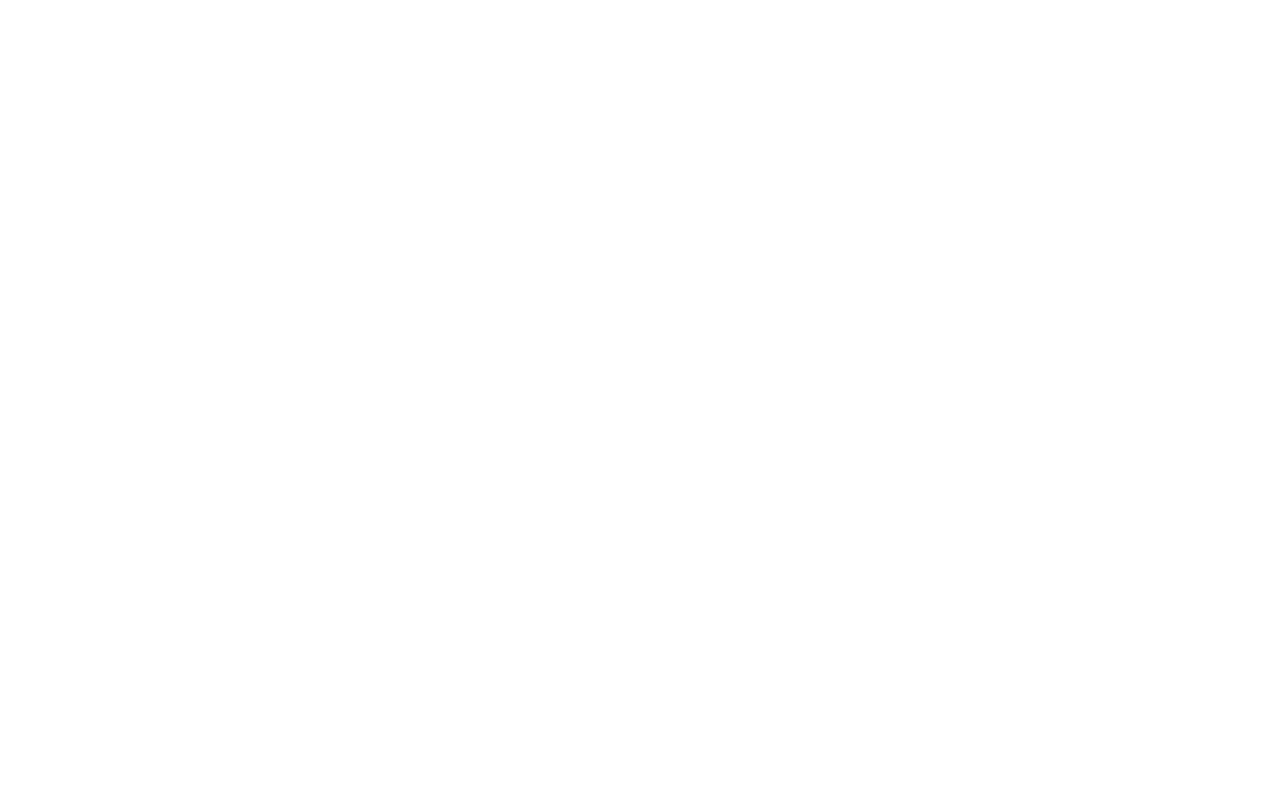
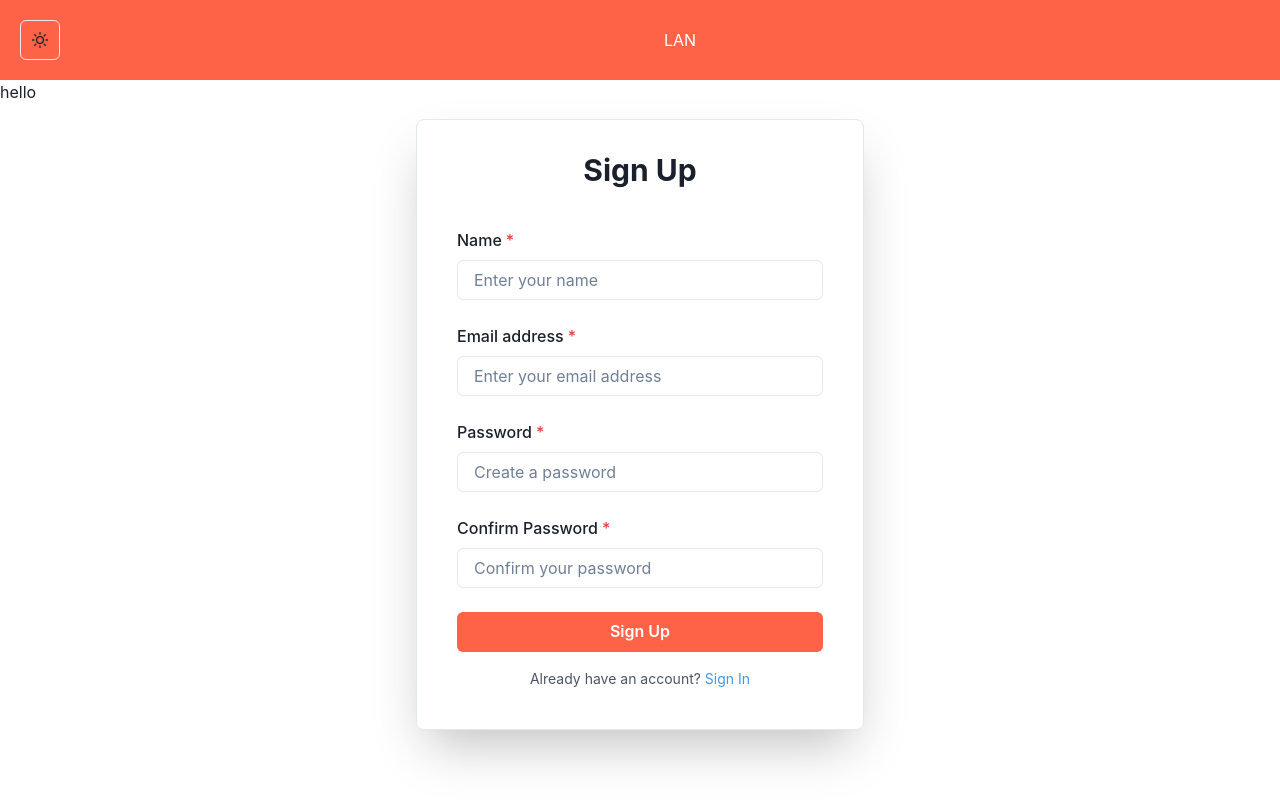
Before and after one commit to rmit-fwp-s2-2022/Agile_Loop_Now-React, a React (Create React App) app: page /signup in a window 1280 px wide. Before the commit this address had no page. Built offline with nearby package versions, Linux system fonts and the light colour scheme.

Commit message:
Implemented sign up with error checking

```diff
--- a/package.json
+++ b/package.json
@@ -10,12 +10,14 @@
     "@testing-library/jest-dom": "^5.16.5",
     "@testing-library/react": "^13.3.0",
     "@testing-library/user-event": "^13.5.0",
+    "formik": "^2.2.9",
     "framer-motion": "^6.5.1",
     "react": "^18.2.0",
     "react-dom": "^18.2.0",
     "react-router-dom": "^6.3.0",
     "react-scripts": "5.0.1",
-    "web-vitals": "^2.1.4"
+    "web-vitals": "^2.1.4",
+    "yup": "^0.32.11"
   },
   "scripts": {
     "start": "react-scripts start",
--- a/src/App.js
+++ b/src/App.js
@@ -1,5 +1,6 @@
 import Header from './pages/Header';
 import Login from './pages/Login'
+import SignUp from './pages/SignUp'
 import './App.css';
 import {
   BrowserRouter,
@@ -30,6 +31,7 @@
       <Routes>
         <Route path="" element={<Header/>}/>
         <Route path="login" element={<Login/>}/>
+        <Route path="signup" element={<SignUp/>}/>
       </Routes>
     </BrowserRouter>
   );
--- a/src/pages/SignUp.js
+++ b/src/pages/SignUp.js
@@ -9,47 +9,137 @@
     Heading,
     Button,
     Text,
-    Link
+    Link,
+    FormErrorMessage,
+    Alert,
+    AlertIcon
 } from '@chakra-ui/react'
-
+import { useFormik } from 'formik';
 import Header from './Header';
+import * as Yup from 'yup';
+import { Link as RouteLink, useNavigate} from "react-router-dom";
 
 function SignUp() {
+    const navigate = useNavigate();
+    const formik = useFormik({
+        initialValues: {
+            name: "",
+            email: "",
+            password: "",
+            confirmPass: ""
+        },
+        validationSchema: Yup.object({
+            name: Yup.string().required("Name is required"),
+            email: Yup.string().email("Email must be a valid Email").required("Email is required"),
+            password: Yup.string().required("Password is required")
+            .matches(/^(?=.*[a-z])(?=.*[A-Z])(?=.*[0-9])(?=.*[^A-Za-z0-9])(?=.{8,})/,
+            "Must contain atleast 8 Characters, One uppercase, One lowercase, One digit and One special character"),
+            confirmPass: Yup.string().required("Please confirm your password")
+            .oneOf([Yup.ref("password"), null], "Passwords must match")
+        }),
+        onSubmit: (values) => {
+            setTimeout(() => {
+                // alert(JSON.stringify(values, null, 2));
+                const joined = new Date();
+                let day = joined.getDay();
+                let date = joined.getDate();
+                let month = joined.getMonth() + 1;
+                let year = joined.getFullYear();
+                let currentDate = `${day} ${date} ${month} ${year}`;
+                let user = {
+                    "name": values.name,
+                    "email": values.email,
+                    "password": values.password,
+                    "joinedOn": currentDate
+                }
+                localStorage.setItem(values.email, JSON.stringify(user));
+                navigate('/');
+            },1000);
+        }
+    })
+
+    function success(){
+        if (formik.isSubmitting){
+            return 'inherit'
+        }else {
+            return 'none'
+        }
+    }
+
     return (
     <Box>
         <Header/>
+        <Center minH={'80vh'}>
+            <Container maxW='md' boxShadow={'2xl'} rounded={'lg'} borderWidth={1} as="form" onSubmit={formik.handleSubmit}>
+                <Box align={'center'} pt={8}>
+                    <Heading fontSize={'3xl'}>Sign Up</Heading>
+                </Box>
 
-        <Center minH={'70vh'}>
-            <Container maxW='md' boxShadow={'2xl'} rounded={'lg'} borderWidth={1}>
-                <Box align={'center'} pt={8}>
-                    <Heading fontSize={'3xl'}>Log In</Heading>
-                </Box>
-                <form>
                         <Stack spacing={6} py={10} px={6}>
-                    <FormControl isRequired>
-                        <FormLabel>Email address</FormLabel>
-                        <Input type='email' placeholder='Enter your email address' />
+                            <FormControl isInvalid={formik.errors.name && formik.touched.name} isRequired>
+                                <FormLabel>Name</FormLabel>
+                                <Input
+                                    name='name'
+                                    type='text'
+                                    placeholder='Enter your name'
+                                    {...formik.getFieldProps("name")}
+                                    />
+                                <FormErrorMessage>{formik.errors.name}</FormErrorMessage>
                             </FormControl>
 
-                    <FormControl isRequired>
-                        <FormLabel>Password</FormLabel>
-                        <Input type='password' placeholder='Enter your password' />
+
+                            <FormControl isInvalid={formik.errors.email && formik.touched.email} isRequired>
+                                <FormLabel>Email address</FormLabel>
+                                <Input
+                                    name='email'
+                                    type='email'
+                                    placeholder='Enter your email address'
+                                    {...formik.getFieldProps("email")}
+                                     />
+                                <FormErrorMessage>{formik.errors.email}</FormErrorMessage>
                             </FormControl>
 
-                    <Box pt={5}>
-                    <Button type='submit' bg={'tomato'} color={'white'} _hover={{bg: 'red.500'}} minW={'100%'}>
-                        Sign In
+                            <FormControl isInvalid={formik.errors.password && formik.touched.password} isRequired>
+                                <FormLabel>Password</FormLabel>
+                                <Input
+                                    name='password'
+                                    type='password'
+                                    placeholder='Create a password'
+                                    {...formik.getFieldProps("password")}  />
+                                <FormErrorMessage>{formik.errors.password}</FormErrorMessage>
+                            </FormControl>
+
+                            <FormControl isInvalid={formik.errors.confirmPass && formik.touched.confirmPass} isRequired>
+                                <FormLabel>Confirm Password</FormLabel>
+                                <Input
+                                    name='confirmPass'
+                                    type='password'
+                                    placeholder='Confirm your password'
+                                    {...formik.getFieldProps("confirmPass")}  />
+                                    <FormErrorMessage>{formik.errors.confirmPass}</FormErrorMessage>
+                            </FormControl>
+
+                            <Box>
+                                <Stack spacing={4}>
+                                    <Alert status='success' display={success()}>
+                                        <AlertIcon />
+                                        Account successfully created!
+                                    </Alert>
+                                    <Button type='submit' isLoading={formik.isSubmitting} bg={'tomato'} color={'white'} _hover={{bg: 'red.500'}} minW={'100%'}>
+                                        Sign Up
                                     </Button>
 
-                    <Text fontSize={'sm'} color={'gray.600'} align={'center'} pt={5}>
-                        Don't have an account? <Link color={'blue.400'}>Sign Up</Link>
+                                    <Text fontSize={'sm'} color={'gray.600'} align={'center'}>
+                                        Already have an account? <Link as={RouteLink} to='/login' color={'blue.400'}>Sign In</Link>
                                     </Text>
+                                </Stack>
                             </Box>
+
                         </Stack>
-                </form>
+
             </Container>
         </Center>
     </Box>
     );
 }
-export default Login;
+export default SignUp;
```
Also changed, not shown: 1 other file (tests, documents, lock files or other folders). Lines whose indentation alone changed are shown as unchanged.
